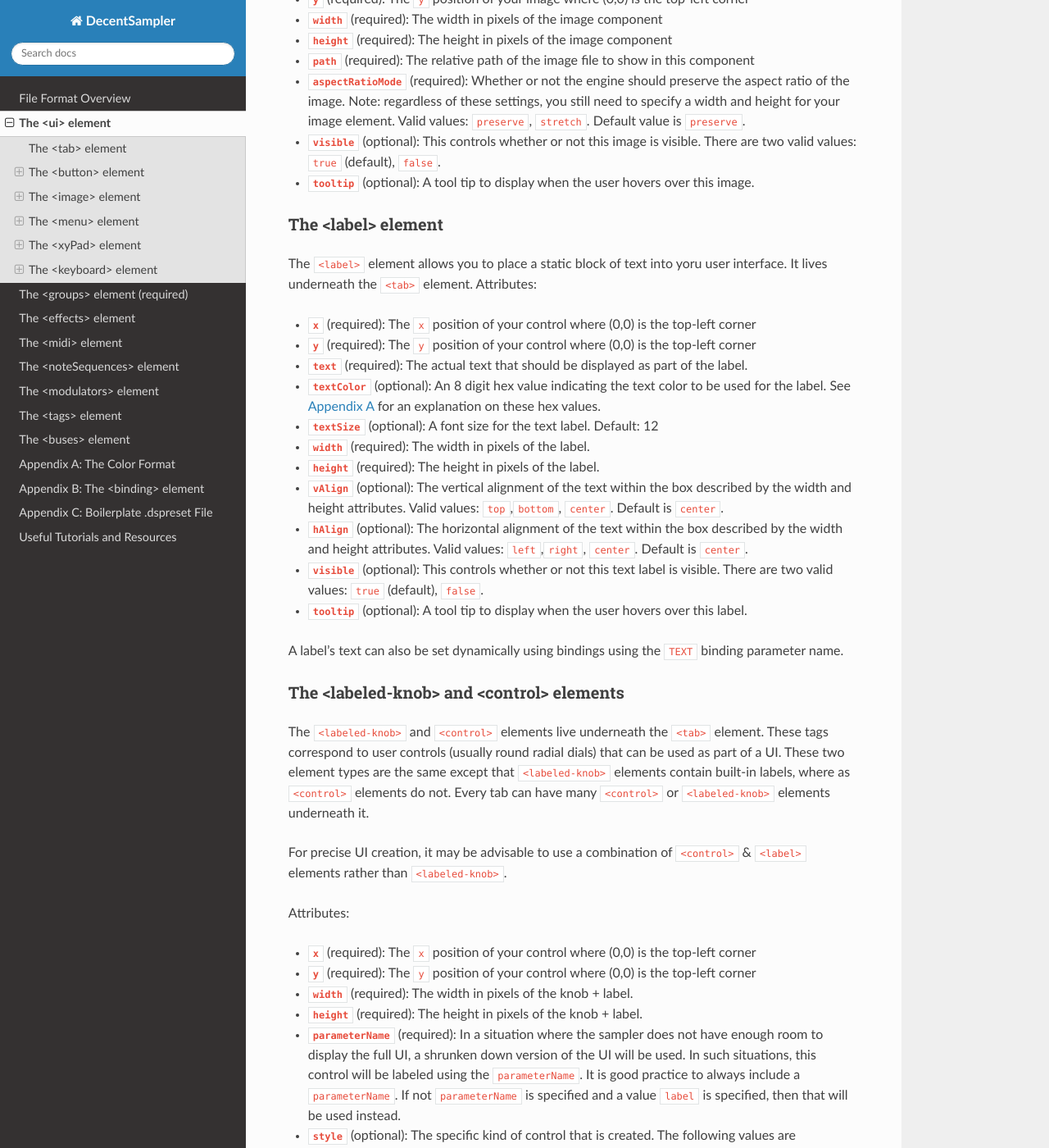
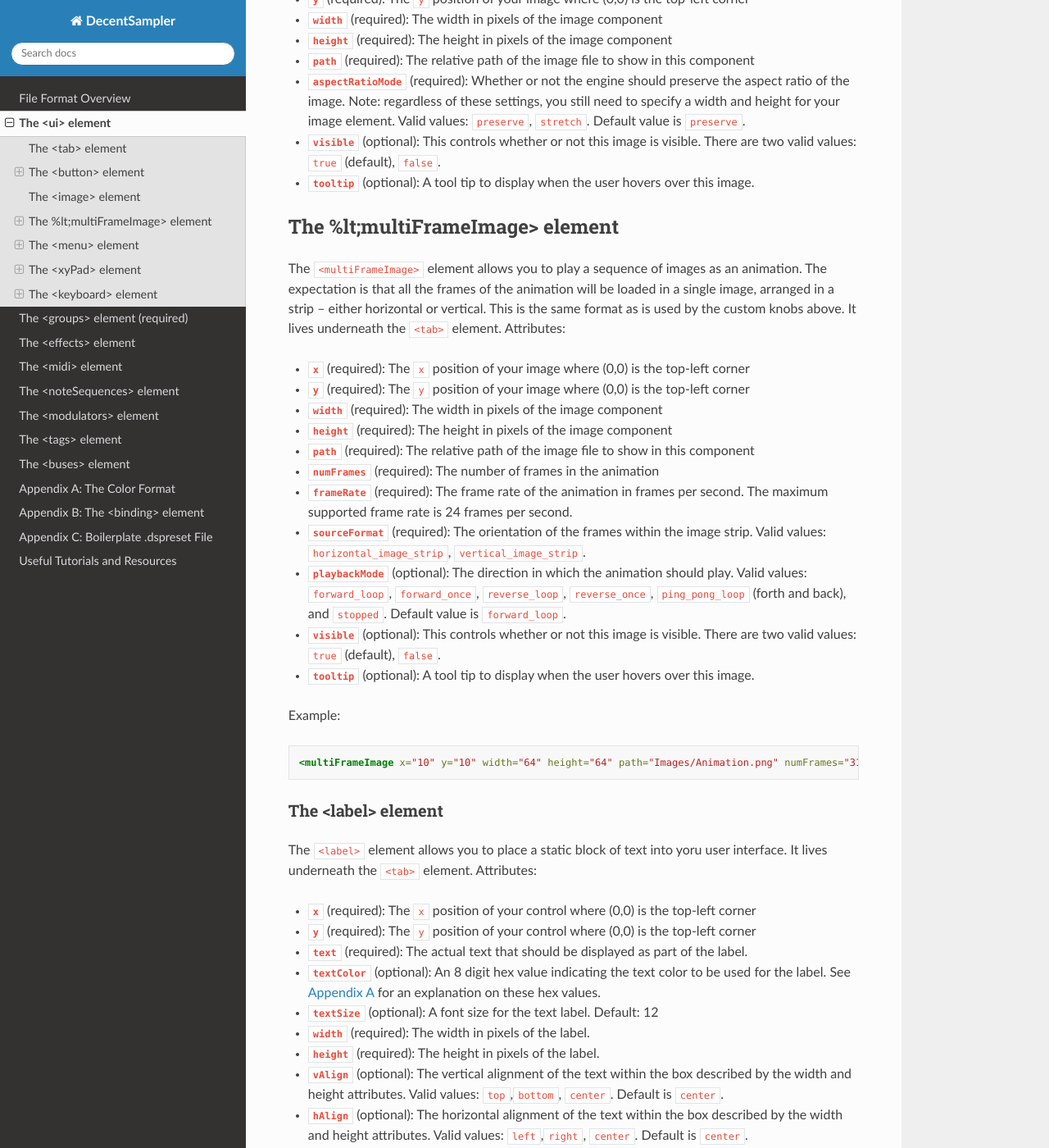
Before and after one commit to DecentSamples/DecentSampler-Developers-Guide, a Sphinx documentation site: the page built from docs/source/the-ui-element.md, in a window 1280 px wide and 1400 px high, scrolled down 3088 px. Shown: the whole window at 82% size. Built offline with Sphinx 7.4.7 and the Read the Docs theme 3.1.0, drawn with Linux system fonts in a browser that asks for light colours; some of the changed text lies outside the part shown.

Commit message:
Added information about how to use animations

````diff
--- a/docs/source/conf.py
+++ b/docs/source/conf.py
@@ -3,11 +3,11 @@
 # -- Project information
 
 project = 'DecentSampler'
-copyright = '2024, David Hilowitz'
+copyright = '2025, David Hilowitz'
 author = 'David Hilowitz'
 
 release = '1.12'
-version = '1.12.5'
+version = '1.12.9'
 
 # -- General configuration
 
--- a/docs/source/the-ui-element.md
+++ b/docs/source/the-ui-element.md
@@ -107,6 +107,27 @@
 - **`visible`** (optional): This controls whether or not this image is visible. There are two valid values: `true` (default), `false`.
 - **`tooltip`** (optional): A tool tip to display when the user hovers over this image.
 
+## The %lt;multiFrameImage&gt; element
+
+The `<multiFrameImage>` element allows you to play a sequence of images as an animation. The expectation is that all the frames of the animation will be loaded in a single image, arranged in a strip – either horizontal or vertical. This is the same format as is used by the custom knobs above. It lives underneath the `<tab>` element. Attributes:
+
+- **`x`** (required): The `x` position of your image where (0,0) is the top-left corner
+- **`y`** (required): The `y` position of your image where (0,0) is the top-left corner
+- **`width`** (required): The width in pixels of the image component
+- **`height`** (required): The height in pixels of the image component
+- **`path`** (required): The relative path of the image file to show in this component
+- **`numFrames`** (required): The number of frames in the animation
+- **`frameRate`** (required): The frame rate of the animation in frames per second. The maximum supported frame rate is 24 frames per second.
+- **`sourceFormat`** (required): The orientation of the frames within the image strip. Valid values: `horizontal_image_strip`, `vertical_image_strip`.
+- **`playbackMode`** (optional): The direction in which the animation should play. Valid values: `forward_loop`, `forward_once`, `reverse_loop`, `reverse_once`, `ping_pong_loop` (forth and back), and `stopped`. Default value is `forward_loop`.
+- **`visible`** (optional): This controls whether or not this image is visible. There are two valid values: `true` (default), `false`.
+- **`tooltip`** (optional): A tool tip to display when the user hovers over this image.
+
+Example:
+
+```xml
+<multiFrameImage x="10" y="10" width="64" height="64" path="Images/Animation.png" numFrames="31" imageStripOrientaton="vertical" frameRate="24" playbackMode="forward"/>
+```
 
 ### The &lt;label&gt; element
 The `<label>` element allows you to place a static block of text into yoru user interface. It lives underneath the `<tab>` element. Attributes:
@@ -159,7 +180,7 @@ Attributes:
 
 It is also possible to use custom control graphics using the following attributes:
 
-- **`customSkinImage`** (optional): This is path to an image to use for the control. This is expected to be a JPEG or PNG in KnobMan format. A huge gallery of compatible knobs can be found here (https://www.g200kg.com/en/webknobman/gallery.php).
+- **`customSkinImage`** (optional): This is path to an image to use for the control. This is expected to be a JPEG or PNG in KnobMan format. A huge gallery of compatible knobs can be found [here](https://www.g200kg.com/en/webknobman/gallery.php).
 - **`customSkinNumFrames`** (optional): The number of animation frames contained in the KnobMan image pointed to by `customSkinImage`.
 - **`customSkinImageOrientation`** (optional): The orientation of the frames within the KnobMan image pointed to by `customSkinImage`. Valid values: `horizontal`, `vertical`. Default: vertical.
 - **`mouseDragSensitivity`** (optional): An integer number describing how sensitive the control should be to mouse drags. The higher the number, the less sensitive the control will be to mouse movements.
````
Also changed, not shown: docs/source/appendix-b-the-binding-element.md (+4 -2 lines), docs/source/topic-how-to-use-animations.md (added, +123 -0 lines), docs/source/useful-topics.md (+1 -0 lines).
